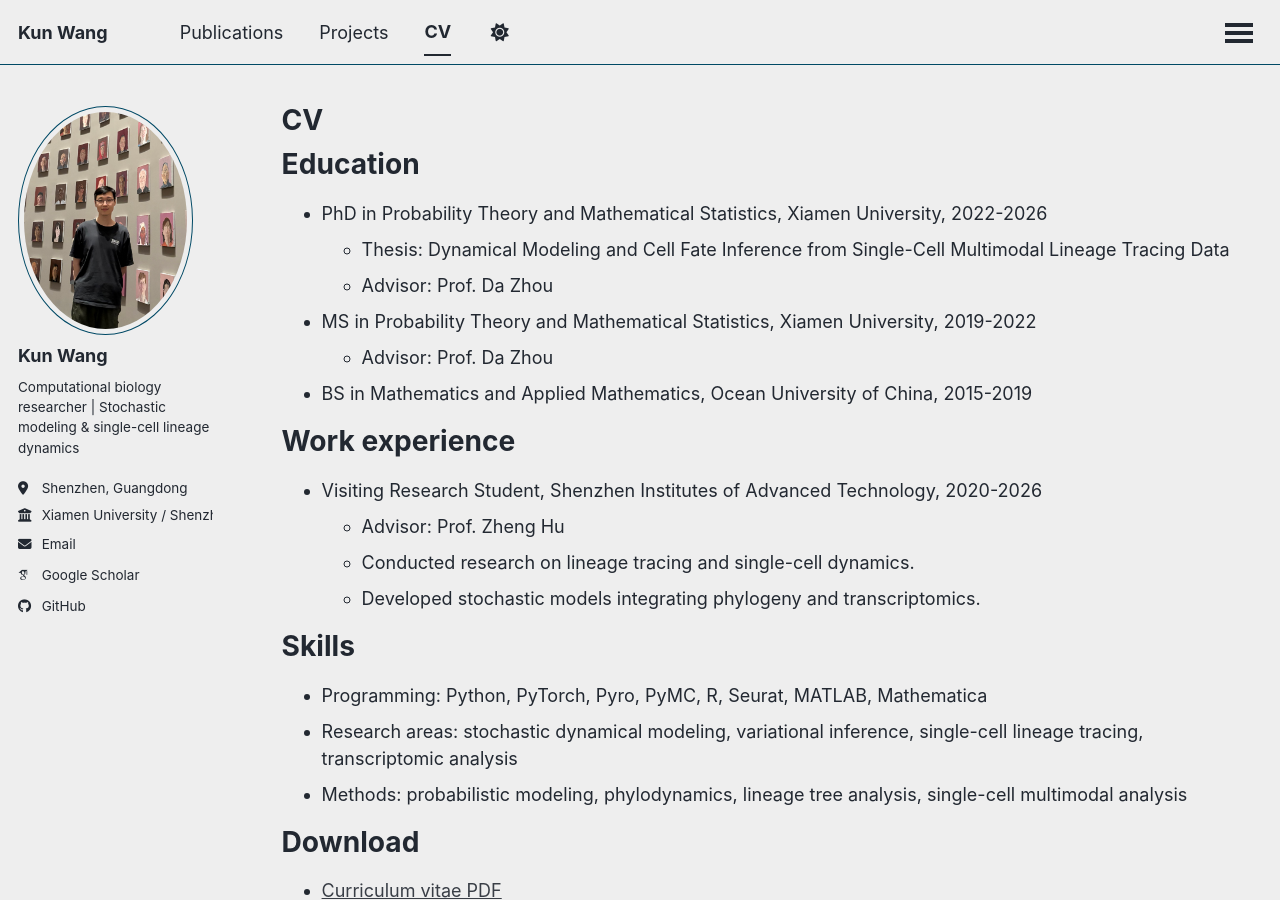
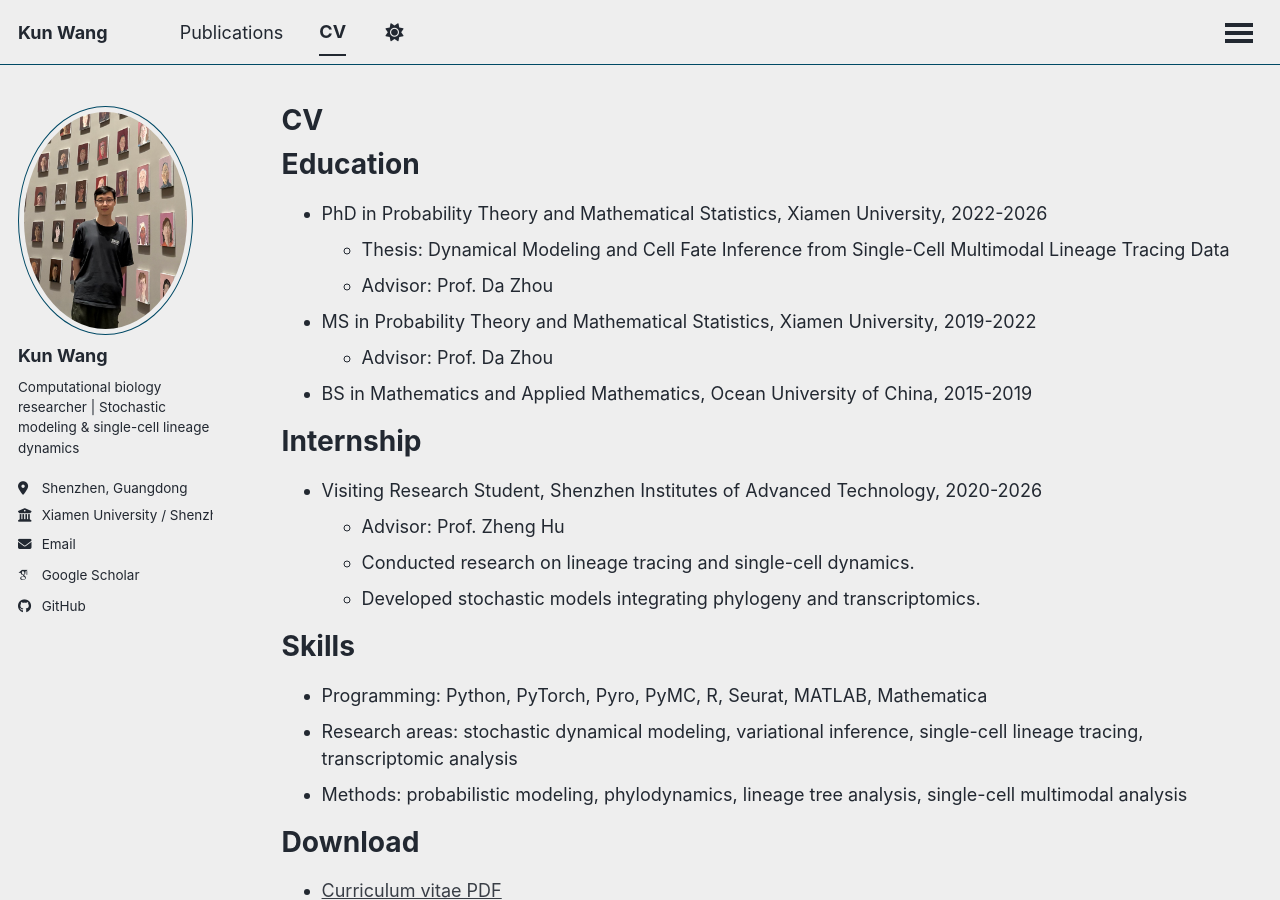
Before and after one commit to kunwang34/kunwang34.github.io, a Jekyll site: the page built from _pages/cv.md, in a window 1280 px wide and 900 px high. Built offline with Jekyll 4.4.1, drawn with Linux system fonts in a browser that asks for light colours; some web fonts are replaced; a script that is not in the unit is left out.

Commit message:
Simplify navigation and CV section

```diff
--- a/_data/navigation.yml
+++ b/_data/navigation.yml
@@ -11,8 +11,5 @@ main:
   - title: "Publications"
     url: /publications/
 
-  - title: "Projects"
-    url: /portfolio/
-
   - title: "CV"
     url: /cv/
--- a/_pages/cv.md
+++ b/_pages/cv.md
@@ -18,7 +18,7 @@ Education
   * Advisor: Prof. Da Zhou
 * BS in Mathematics and Applied Mathematics, Ocean University of China, 2015-2019
 
-Work experience
+Internship
 ======
 * Visiting Research Student, Shenzhen Institutes of Advanced Technology, 2020-2026
   * Advisor: Prof. Zheng Hu
```
